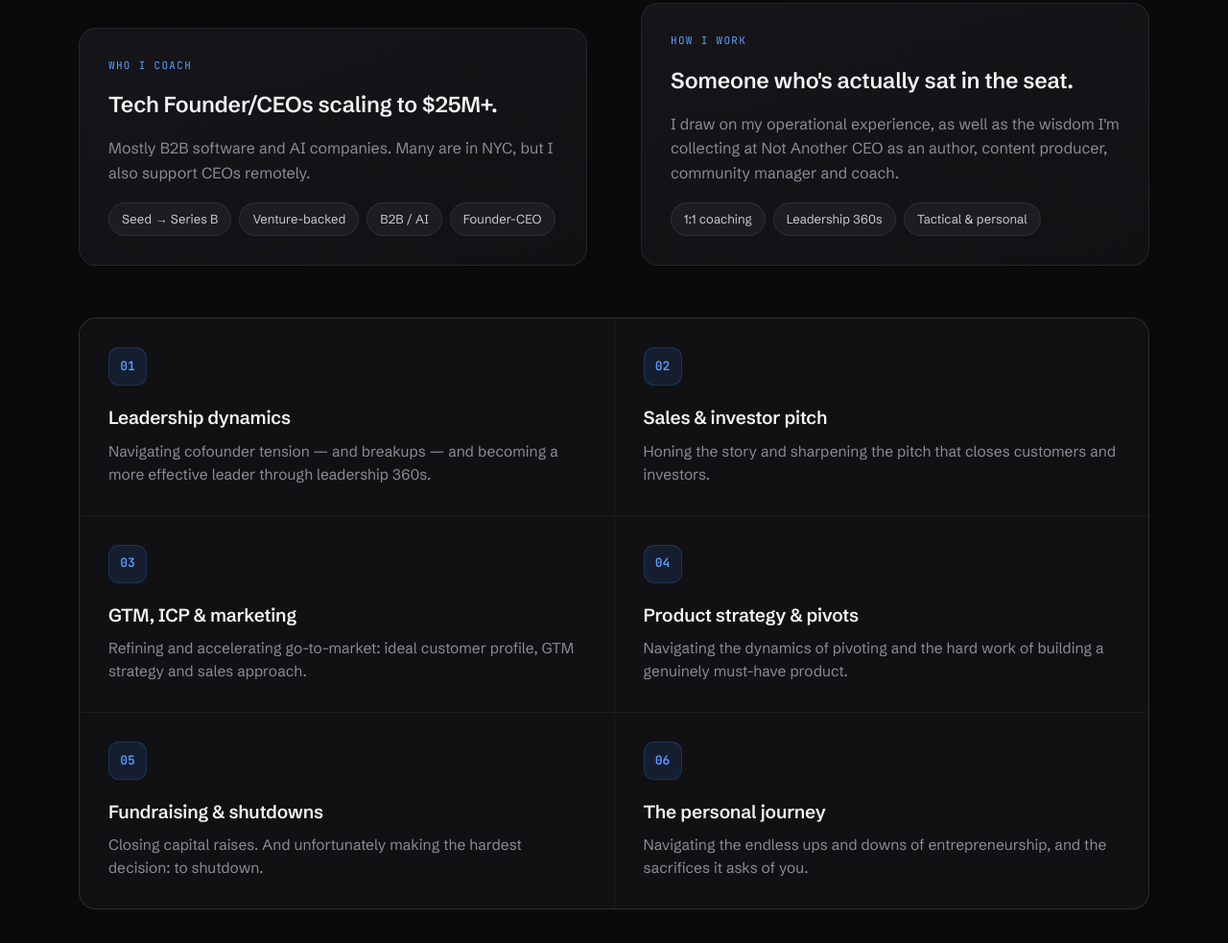
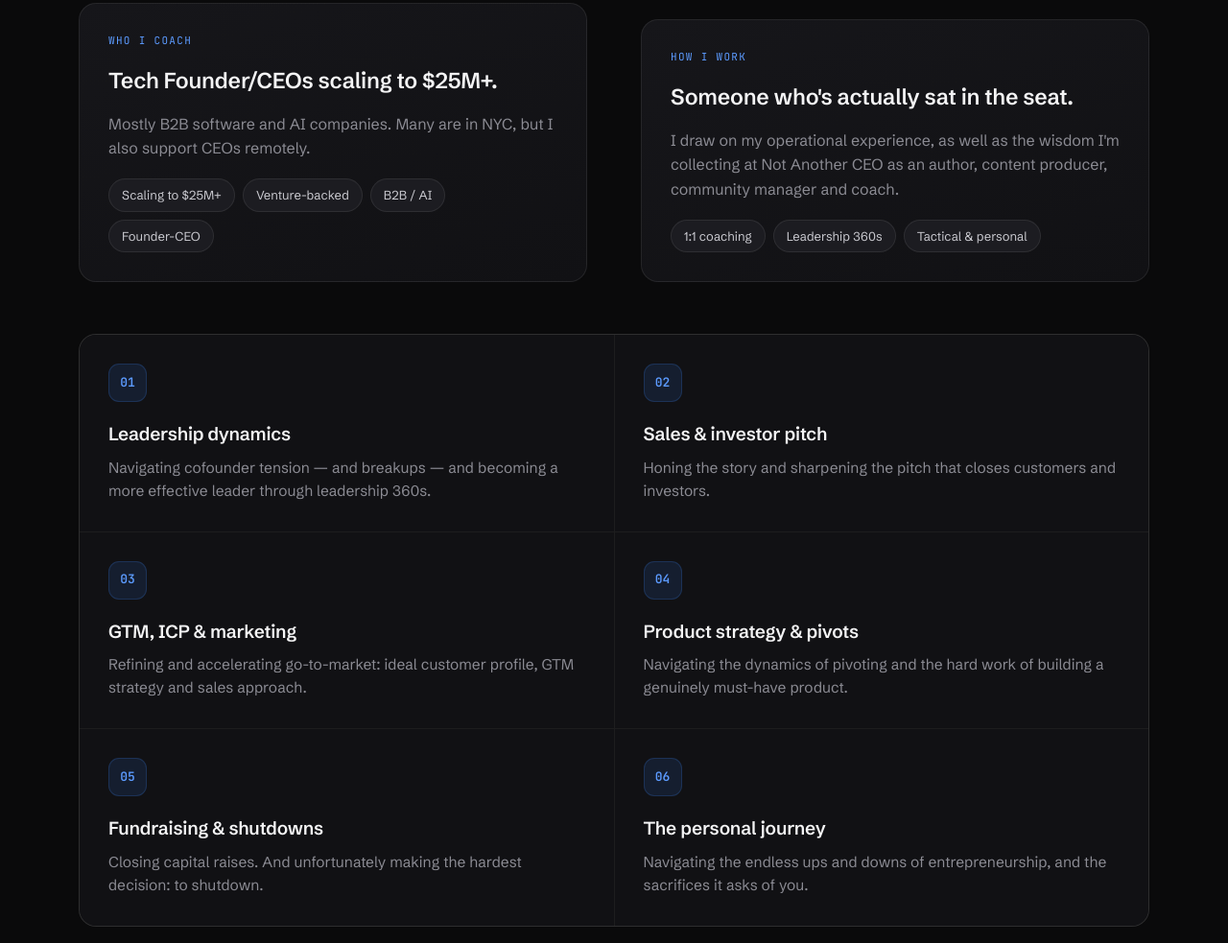
Before and after one commit to nickfreund/freund.com-website, a plain HTML site: page index.html in a window 1280 px wide. Shown: the part 2006-2989 px from the top of the page at 96% size. Drawn offline with Linux system fonts and the light colour scheme.

Commit message:
Replace stage chip with revenue chip in 'Who I coach'
Co-Authored-By: Claude Opus 5.5 <noreply@anthropic.com>
Claude-Session: https://claude.ai/code/session_01LiwDfS6SKfEinaMCcm1bi7

```diff
--- a/index.html
+++ b/index.html
@@ -563,7 +563,7 @@ CEOs accelerate </h1>
         <h3>Tech Founder/CEOs scaling to $25M+.</h3>
         <p>Mostly B2B software and AI companies. Many are in NYC, but I also support CEOs remotely.</p>
         <div class="coach-chips">
-          <span class="chip">Seed → Series B</span>
+          <span class="chip">Scaling to $25M+</span>
           <span class="chip">Venture-backed</span>
           <span class="chip">B2B / AI</span>
           <span class="chip">Founder-CEO</span>
```
